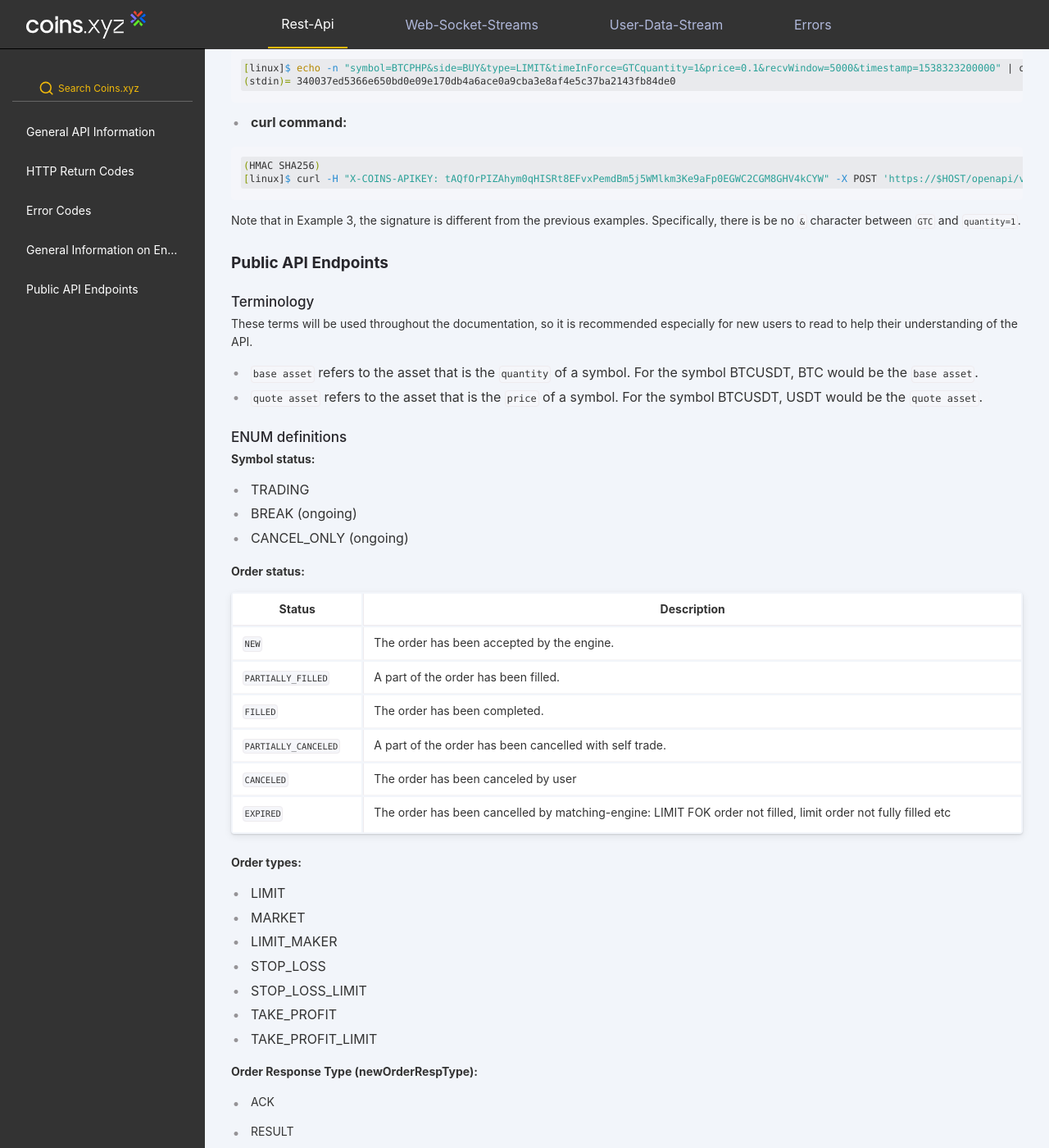
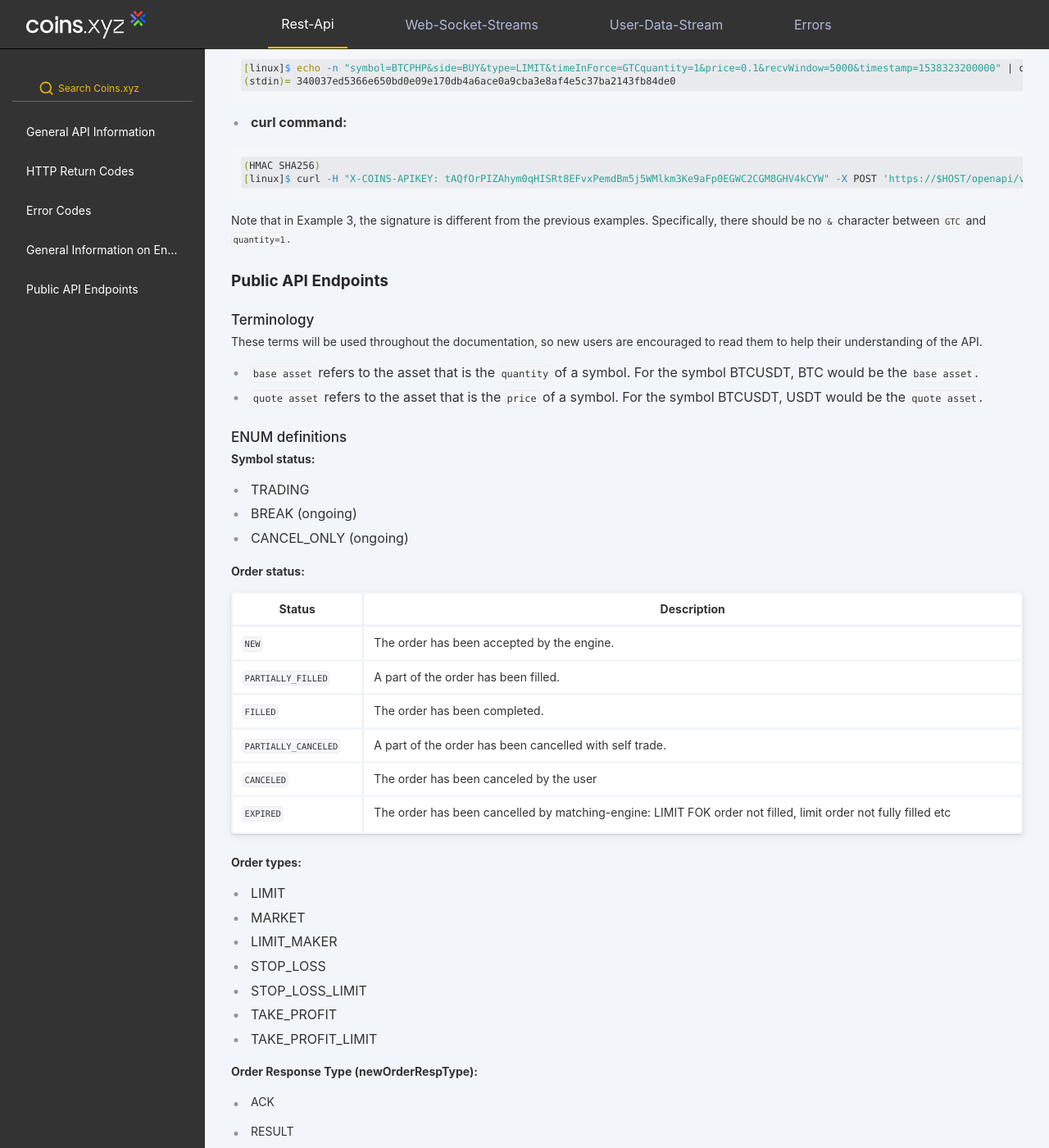
Before and after one commit to coins-docs/xyz, a Jekyll site: the page built from docs/rest-api.md, in a window 1280 px wide and 1400 px high, scrolled down 5966 px. Shown: the whole window at 82% size. Built offline with Jekyll 4.4.1, drawn with Linux system fonts in a browser that asks for light colours; some of the changed text lies outside the part shown.

Commit message:
Update rest-api.md

````diff
--- a/docs/rest-api.md
+++ b/docs/rest-api.md
@@ -130,7 +130,7 @@ Postman collections are available, and they are recommended for new users seekin
 * **Repeated failure to comply with rate limits and a disregard for backing off after receiving 429 responses can result in an automated IP ban. The HTTP status code 418 is used for IP bans.**
 * IP bans are tracked and their duration increases for repeat offenders, ranging **from 2 minutes to 3 days**.
 * A `Retry-After` header is included in 418 or 429 responses, indicating the number of seconds that need to be waited in order to prevent a ban (for 429) or until the ban is lifted (for 418).
-* **The limits imposed by the API are based on IP addresses rather than API keys**
+* **The limits imposed by the API are based on IP addresses rather than API keys.**
 
 
 
@@ -162,7 +162,7 @@ Postman collections are available, and they are recommended for new users seekin
 
 * Each endpoint is associated with a security type, which indicates how you should interact with it. The security type is specified next to the name of the endpoint.
   * If no security type is mentioned, assume that the security type is NONE.
-* API keys are passed to the Rest API via the `X-COINS-APIKEY`header.
+* API keys are passed to the Rest API via the `X-COINS-APIKEY` header.
 * Both API keys and secret keys **are case sensitive**.
 * API keys can be configured to have access only to specific types of secure endpoints. For example, one API key may be restricted to TRADE routes only, while another API key can have access to all routes except TRADE.
 * By default, API keys have access to all secure routes.
@@ -188,7 +188,7 @@ MARKET_DATA | `X-COINS-APIKEY`                         | Endpoint requires sendi
 * The `signature` is **not case sensitive**.
 * `totalParams` is defined as the `query string` concatenated with the
   `request body`(exclude `signature` parameters and values If signature parameters are in both).
-* We recommend the use of `query string` for GET request and `form request body` for POST request. However, for Spot Trading APIs, we recommend using `query string`.
+* We recommend the use of the `query string` for GET requests and the `form request body` for POST requests. However, for Spot Trading APIs, we recommend using the `query string`.
 
 
 
@@ -212,7 +212,7 @@ servers. With `recvWindow`, you can specify that the request must be
 processed within a certain number of milliseconds or be rejected by the
 server.
 
-**To ensure optimal performance, it is recommended to use a `recvWindow` value of 5000 milliseconds or less. The maximum value allowed for `recvWindow`is 60,000 milliseconds and should not exceed this limit.**
+**To ensure optimal performance, it is recommended to use a `recvWindow` value of 5000 milliseconds or less. The maximum value allowed for `recvWindow` is 60,000 milliseconds and should not exceed this limit.**
 
 
 
@@ -295,14 +295,14 @@ timestamp | 1538323200000
 [linux]$ curl -H "X-COINS-APIKEY: tAQfOrPIZAhym0qHISRt8EFvxPemdBm5j5WMlkm3Ke9aFp0EGWC2CGM8GHV4kCYW" -X POST 'https://$HOST/openapi/v1/order?symbol=BTCPHP&side=BUY&type=LIMIT&timeInForce=GTC' -d 'quantity=1&price=0.1&recvWindow=5000&timestamp=1538323200000&signature=340037ed5366e650bd0e09e170db4a6ace0a9cba3e8af4e5c37ba2143fb84de0'
 ```
 
-Note that in Example 3, the signature is different from the previous examples. Specifically, there is be no `&` character between `GTC` and `quantity=1`.
+Note that in Example 3, the signature is different from the previous examples. Specifically, there should be no `&` character between `GTC` and `quantity=1`.
 
 
 ## Public API Endpoints
 
 ### Terminology
 
-These terms will be used throughout the documentation, so it is recommended especially for new users to read to help their understanding of the API.
+These terms will be used throughout the documentation, so new users are encouraged to read them to help their understanding of the API.
 
 * `base asset` refers to the asset that is the `quantity` of a symbol. For the symbol BTCUSDT, BTC would be the `base asset`.
 * `quote asset` refers to the asset that is the `price` of a symbol. For the symbol BTCUSDT, USDT would be the `quote asset`.
@@ -325,7 +325,7 @@ Status | Description
 `PARTIALLY_FILLED`| A part of the order has been filled.
 `FILLED` | The order has been completed.
 `PARTIALLY_CANCELED` | A part of the order has been cancelled with self trade.
-`CANCELED` | The order has been canceled by user
+`CANCELED` | The order has been canceled by the user
 `EXPIRED`       | The order has been cancelled by matching-engine: LIMIT FOK order not filled, limit order not fully filled etc
 
 **Order types:**
@@ -550,7 +550,7 @@ Current exchange trading rules and symbol information
 GET /openapi/wallet/v1/config/getall  (HMAC SHA256)
 ```
 
-Get information of coins (available for deposit and withdraw) for user.
+Get information on coins (available for deposit and withdrawal) for the user.
 
 **Weight(IP):** 10
 
@@ -611,8 +611,8 @@ Fetch deposit address with network.
 
 Name | Type | Mandatory | Description
 ------------ | ------------ | ------------ | ------------
-coin | STRING | YES | The value is from All Coins' Information api
-network | STRING | YES | The value is from All Coins' Information api
+coin | STRING | YES | The value is from All Coins' Information API
+network | STRING | YES | The value is from All Coins' Information API
 recvWindow | LONG | NO |
 timestamp | LONG | YES |
 
@@ -651,7 +651,7 @@ Submit a withdraw request.
 | recvWindow      | LONG    | NO        |                                                          |
 | timestamp       | LONG    | YES       |                                                          |
 
-* Please notice `coin`/`network`/`address`/`addressTag` combination **MUST** be in withdraw address whitelist, it is needed to setup the withdraw address whitelist before doing this api call.
+* Please note that the `coin`/`network`/`address`/`addressTag` combination **MUST** be in the withdrawal address whitelist. You must set up the withdrawal address whitelist before making this API call.
 
 **Response:**
 
@@ -682,17 +682,17 @@ Fetch deposit history.
 | status     | INT    | NO        | 0-PROCESSING, 1-SUCCESS, 2-FAILED, 3-NEED_FILL_DATA(travel rule info) |
 | statuses   | STRING | NO        | Specify multiple status, such as `statuses=%5B"1","3"%5D`, note that `%5B` represents `'['` left bracket, `%5D` represents `']'` right bracket. Direct use of the format `["1","3"]` is not supported as it is not RFC 3986 compliant. |
 | startTime  | LONG   | NO        | Default: 90 days from current timestamp                      |
-| endTime    | LONG   | NO        | Default: present timestamp                                   |
+| endTime    | LONG   | NO        | Default: current timestamp                                   |
 | offset     | INT    | NO        | Default:0                                                    |
 | limit      | LONG   | NO        | Default:1000, Max:1000                                       |
 | recvWindow | LONG   | NO        |                                                              |
 | timestamp  | LONG   | YES       |                                                              |
 
-* Please notice the default `startTime` and `endTime` to make sure that time interval is within 0-90 days.
+* Please note the default `startTime` and `endTime` to ensure the time interval is within 0-90 days.
 
 * If both `startTime` and `endTime` are sent, time between `startTime` and `endTime` must be less than 90 days.
 
-* Please notice you cannot send both `status` and `statuses`, only one parameter can be sent.
+* Please note you can send either `status` or `statuses`, but not both.
 
 **Response:**
 
@@ -745,19 +745,19 @@ Fetch withdraw history.
 | withdrawOrderId       | STRING | NO      |                                                              |
 | status     | INT    | NO        | 0-PROCESSING, 1-SUCCESS, 2-FAILED |
 | startTime  | LONG   | NO        | Default: 90 days from current timestamp                      |
-| endTime    | LONG   | NO        | Default: present timestamp                                   |
+| endTime    | LONG   | NO        | Default: current timestamp                                   |
 | offset     | INT    | NO        | Default:0                                                    |
 | limit      | LONG   | NO        | Default:1000, Max:1000                                       |
 | recvWindow | LONG   | NO        |                                                              |
 | timestamp  | LONG   | YES       |                                                              |
 
-* Please notice the default `startTime` and `endTime` to make sure that time interval is within 0-90 days.
+* Please note the default `startTime` and `endTime` to ensure the time interval is within 0-90 days.
 
 * If both `startTime` and `endTime` are sent, time between `startTime` and `endTime` must be less than 90 days.
 
 * If `withdrawOrderId` is sent, time between `startTime` and `endTime` must be less than 7 days.
 
-* If `withdrawOrderId` is sent, `startTime` and `endTime` are not sent, will return last 7 days records by default.
+* If `withdrawOrderId` is sent and `startTime` and `endTime` are not provided, the API will return records from the last 7 days by default.
 
 
 **Response:**
@@ -2193,7 +2193,7 @@ In order to pass the `price filter`, the following must be true for `price`/`sto
 
 ##### PERCENT_PRICE
 
-The `PERCENT_PRICE` filter defines valid range for a price based on the weighted average of the previous trades. `avgPriceMins` is the number of minutes the weighted average price is calculated over.
+The `PERCENT_PRICE` filter defines the valid range for a price based on the weighted average of the previous trades. `avgPriceMins` is the number of minutes the weighted average price is calculated over.
 
 In order to pass the `percent price`, the following must be true for `price`:
 
@@ -2215,7 +2215,7 @@ In order to pass the `percent price`, the following must be true for `price`:
 
 ##### PERCENT_PRICE_SA
 
-The `PERCENT_PRICE_SA` filter defines valid range for a price based on the  simple average of the previous trades. `avgPriceMins` is the number of minutes the simple average price is calculated over.
+The `PERCENT_PRICE_SA` filter defines the valid range for a price based on the simple average of the previous trades. `avgPriceMins` is the number of minutes the simple average price is calculated over.
 
 In order to pass the `percent_price_sa`, the following must be true for `price`:
 
@@ -2266,7 +2266,7 @@ Sell orders will succeed on this filter if:
 
 ##### PERCENT_PRICE_INDEX
 
-The `PERCENT_PRICE_INDEX` filter defines valid range for a price based on the  index price which is calculated based on  several exhanges in the market by centain rule. (indexPrice wobsocket pushing will be available in future)
+The `PERCENT_PRICE_INDEX` filter defines the valid range for a price based on the index price, which is calculated from several exchanges in the market according to certain rules. (indexPrice websocket pushing will be available in the future)
 
 In order to pass the `percent_price_index`, the following must be true for `price`:
 
@@ -2840,13 +2840,13 @@ Fetch deposit history.
 | depositId  | STRING | NO        |                                                              |
 | status     | INT    | NO        | 0-PROCESSING, 1-SUCCESS, 2-FAILED, 3-NEED_FILL_DATA(travel rule info) |
 | startTime  | LONG   | NO        | Default: 90 days from current timestamp                      |
-| endTime    | LONG   | NO        | Default: present timestamp                                   |
+| endTime    | LONG   | NO        | Default: current timestamp                                   |
 | offset     | INT    | NO        | Default:0                                                    |
 | limit      | LONG   | NO        | Default:1000, Max:1000                                       |
 | recvWindow | LONG   | NO        |                                                              |
 | timestamp  | LONG   | YES       |                                                              |
 
-* Please notice the default `startTime` and `endTime` to make sure that time interval is within 0-90 days.
+* Please note the default `startTime` and `endTime` to ensure the time interval is within 0-90 days.
 
 * If both `startTime` and `endTime` are sent, time between `startTime` and `endTime` must be less than 90 days.
 
````
Also changed, not shown: other parts of docs/rest-api.md (+6 -6 lines).
